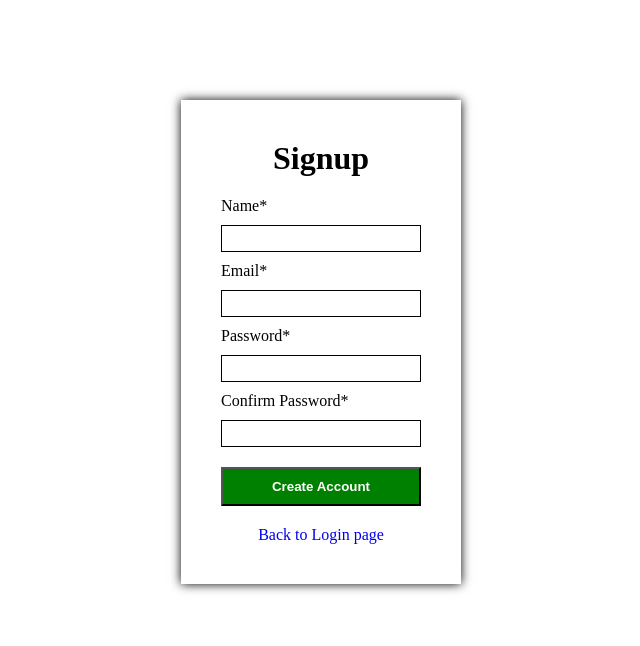
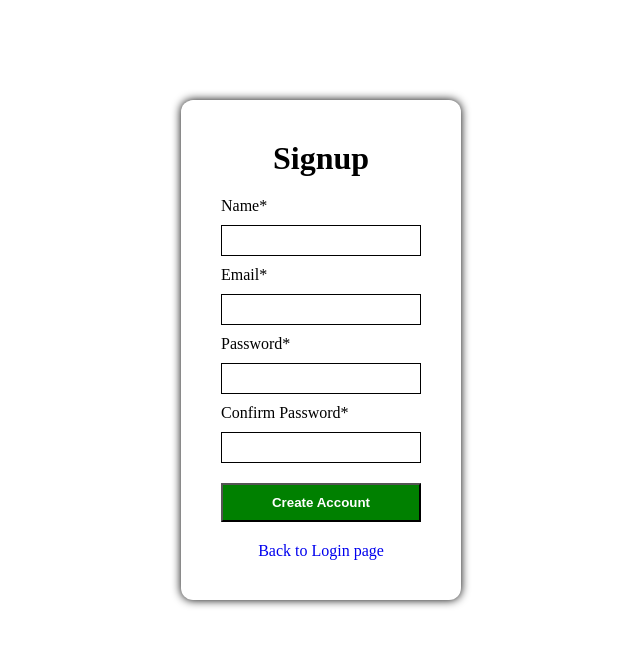
Before and after one commit to Murugesh45/E-commerce, a React (Vite) app in the folder e-commerce/: page /signup in a window 1280 px wide. Shown: the top 646 px of the page, without its empty margins (319-959 px from the left). Built offline with nearby package versions, Linux system fonts and the light colour scheme.

Commit message:
change bg

```diff
--- a/e-commerce/package.json
+++ b/e-commerce/package.json
@@ -13,6 +13,7 @@
     "axios": "^1.10.0",
     "bootstrap": "^5.3.7",
     "bootstrap-icons": "^1.13.1",
+    "jsonserver": "^0.1.6",
     "react": "^19.1.0",
     "react-dom": "^19.1.0",
     "react-redux": "^9.2.0",
@@ -30,6 +31,4 @@
     "globals": "^16.0.0",
     "vite": "^6.3.5"
   }
-
-
 }
--- a/e-commerce/src/App.jsx
+++ b/e-commerce/src/App.jsx
@@ -17,6 +17,7 @@ import About from './about/About'
 
 
 
+
 function App() {
   let Logined=useSelector((store)=>{
   return store.reducer.isLogined})
@@ -31,6 +32,7 @@ function App() {
 
 
         }
+
 
 
         <Routes>
--- /dev/null
+++ b/e-commerce/src/data.json
@@ -0,0 +1,5 @@
+{
+    "data":[
+
+    ]
+}
--- a/e-commerce/src/login/Login.css
+++ b/e-commerce/src/login/Login.css
@@ -23,6 +23,7 @@
     padding: 30px 50px;
     border-radius: 12px;
     backdrop-filter: blur(2px);
+
 
 
 
@@ -62,20 +63,22 @@
     font-weight: bold;
 }
 .input1 button{
-    padding:  10px 15px;
+    padding:  12px ;
     width: 100%;
     margin: 20px;
     font-weight: bold;
     background-color: red;
     color: white;
     cursor: pointer;
+    border-radius: 7px;
+    border: none;
 
 
 
 }
 .input1 button:hover{
-    background-color: red;
-    transition: .5s ease-in-out;
+    background-color: green;
+    transition: .5s linear;
 
 }
  .input1 p a{
@@ -97,7 +100,7 @@
     }
     p a{
         display: flex;
-        align-items: center;
+
         justify-content: center;
         margin-top: 5px;
     }
--- a/e-commerce/src/login/Login.jsx
+++ b/e-commerce/src/login/Login.jsx
@@ -3,20 +3,21 @@ import "./Login.css"
 import actionObj from '../actionObj'
 import { useDispatch } from 'react-redux'
 import { Link } from 'react-router-dom'
+import axios from'axios'
+
 
 function Login() {
   const dispatch=useDispatch()
   const[user,setUser]=useState({
     username:"",
-
-  })
-   const[user1,setUser1]=useState({
-    password:"",
+    password:""
 
   })
 
+
   const[valid,setValid]=useState()
   const[valid1,setValid1]=useState()
+  const[data,setData]=useState()
 
 
 
@@ -24,23 +25,28 @@ function Login() {
 
 
 
-  const Start=()=>{
-    if(user.username=="" && user1.password==""){
+
+  const Start=(e)=>{
+    e.preventDefault()
+    var valid=true
+    if(user.username=="" ){
       setValid("username is required")
+      valid=false
+    }else{setValid("")}
+    if(user.password==""){
       setValid1("password is required")
+      valid=false
+
+    }else{setValid("")}
+
+    if(valid){
 
 
 
-    }
-    else if(user1.password==""){
-      setValid1("password is required")
 
+      dispatch(actionObj())
     }
 
-    else{
-      dispatch(actionObj())
-    }
-    console.log(user.username,user1.password)
 
 
 
@@ -52,17 +58,21 @@ function Login() {
          <div className="input1">
             <h1>Login</h1>
             <input type='text' placeholder='username' className='text' onChange={(e)=>{
-              setUser({username: e.target.value})
+              setUser({...user,username: e.target.value})
             }}/>
             <span style={{color:"red", marginRight:"auto",position:"relative",bottom:"10px"}}>{valid}</span>
 
-            <input type="password" placeholder='password 'className='pass'onChange={(e)=>{setUser1({password :e.target.value})}}/>
+            <input type="password" placeholder='password 'className='pass'onChange={(e)=>{setUser({...user,password :e.target.value})}}/>
              <span style={{color:"red",marginRight:"auto"}}>{valid1}</span>
 
             <button onClick={Start}>Login</button>
             <p>Don't have an account?<Link to="/signup">create account</Link></p>
+
+
         </div>
       </div>
+
+
 
     </div>
   )
--- a/e-commerce/src/login/Signup.css
+++ b/e-commerce/src/login/Signup.css
@@ -5,6 +5,7 @@
     margin: 100px auto;
     box-shadow: 0 0 10px black;
     padding: 40px;
+    border-radius: 12px;
 
 
 }
@@ -12,7 +13,7 @@
     margin: 10px 0;
 }
 .form input{
-    padding: 5px;
+    padding: 7px;
     text-decoration: none;
     outline: none;
     border: 1px solid black;
--- a/e-commerce/src/login/Signup.jsx
+++ b/e-commerce/src/login/Signup.jsx
@@ -2,48 +2,68 @@ import React from 'react'
 import "./Signup.css"
 import { Link } from 'react-router-dom'
 import { useState } from 'react'
+import axios from "axios"
 
 
 function Signup() {
 
+
+
   let[sign,setSign] =useState()
+
   let[sign1,setSign1] =useState()
   let[sign2,setSign2] =useState()
   let[sign3,setSign3] =useState()
   let[sign4,setSign4] =useState()
-  const[name,setName]=useState({
+
+  const[name1,setName]=useState({
     name:"",
+    email:"",
+    password:"",
+    cpassword:""
+
 
   })
- const[name1,setName1]=useState({
-  email:""
- })
-  const[name2,setName2]=useState({
-  password:""
- })
-  const[name3,setName3]=useState({
-  confirmpassword:""
- })
-  const signup=()=>{
-    if(name.name===""){
+  var value=true;
+
+
+  const signup=(e)=>{
+    e.preventDefault()
+    if(name1.name===""){
       setSign("name is required")
+      value=false
+
+    }else{setSign("")
+
 
     }
-    else if(name1.email===""){
+
+    if(name1.email===""){
       setSign1("email is required")
+      value=false
+    }else{setSign1("")}
+    if(name1.password===""){
+      setSign2("password is required")
+      value=false
+
+    }else{setSign2("")}
+    if(name1.cpassword===""){
+      setSign3("confirm password is required")
+      value=false
+    }else{setSign3("")}
+
+
+    if(value) {
+
+      setSign4("Account is created")
+
+
 
     }
-    else if(name2.password===""){
-      setSign2("password is required")
 
-    }
-    else if(name3.confirmpassword===""){
-      setSign3("confirm password is required")
-    }
-    else{
-      setSign4("Account is created")
 
-    }
+
+
 
   }
   return (
@@ -51,17 +71,18 @@ function Signup() {
         <form className='form'>
           <h1>Signup</h1>
             <label>Name*</label>
-            <input type="text" onChange={(e)=>{setName({name: e.target.value})}} />
+            <input type="text" onChange={(e)=>{setName({...name1,name: e.target.value})}} />
             <span style={{color:"red"}}>{sign}</span>
             <label>Email*</label>
-            <input type="email"onChange={(e)=>{setName1({email: e.target.value})}}/>
+            <input type="email"onChange={(e)=>{setName({...name1,email: e.target.value})}}/>
             <span style={{color:"red"}}>{sign1}</span>
             <label>Password*</label>
-            <input type="password" onChange={(e)=>{setName2({password: e.target.value})}}/>
+            <input type="password" onChange={(e)=>{setName({...name1,password: e.target.value})}}/>
             <span style={{color:"red"}}>{sign2}</span>
             <label>Confirm Password*</label>
-            <input type="password" onChange={(e)=>{setName3({confirmpassword: e.target.value})}}/>
+            <input type="password" onChange={(e)=>{setName({...name1,cpassword: e.target.value})}}/>
             <span style={{color:"red"}}>{sign3}</span>
+
             <Link to =""><button onClick={signup}>Create Account</button></Link>
             <span style={{color:"green",
                position:"relative", bottom:"20px"}}>{sign4}</span>
--- a/e-commerce/src/navbar/Navbar.css
+++ b/e-commerce/src/navbar/Navbar.css
@@ -106,7 +106,7 @@
         flex-direction: column;
         gap: 20px;
         background:linear-gradient(to right,blue,white);
-        width: 100vw;
+        width: 100%;
         opacity: 0.95;
         position: absolute;
         top: 70px;
--- a/e-commerce/src/product/Card.css
+++ b/e-commerce/src/product/Card.css
@@ -38,7 +38,7 @@
      transition: all .5s ease-in-out;
 }
 .btn1:hover{
-     transform: scale(1.1);
+     transform: scale(1.3);
 }
 .dat .btn{
     background-color: red;
--- a/e-commerce/src/product/Product.jsx
+++ b/e-commerce/src/product/Product.jsx
@@ -93,11 +93,11 @@ function Product() {
 
     <div className='card'>
 
-{
+{ product.length>0 ?
         product.map(function(data){
           return <Card products={data}/>
 
-        })
+        }) : <div> <h3>Loading...</h3></div>
 
 
 
```
Also changed, not shown: e-commerce/data.json (added, +1 -0 lines), 2 other files (tests, documents, lock files or other folders).
